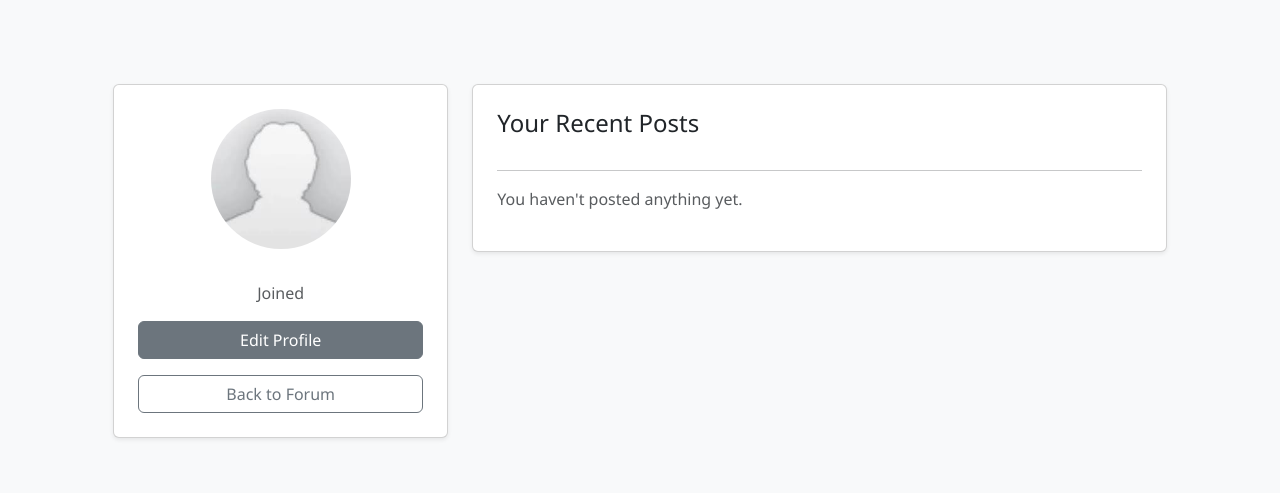
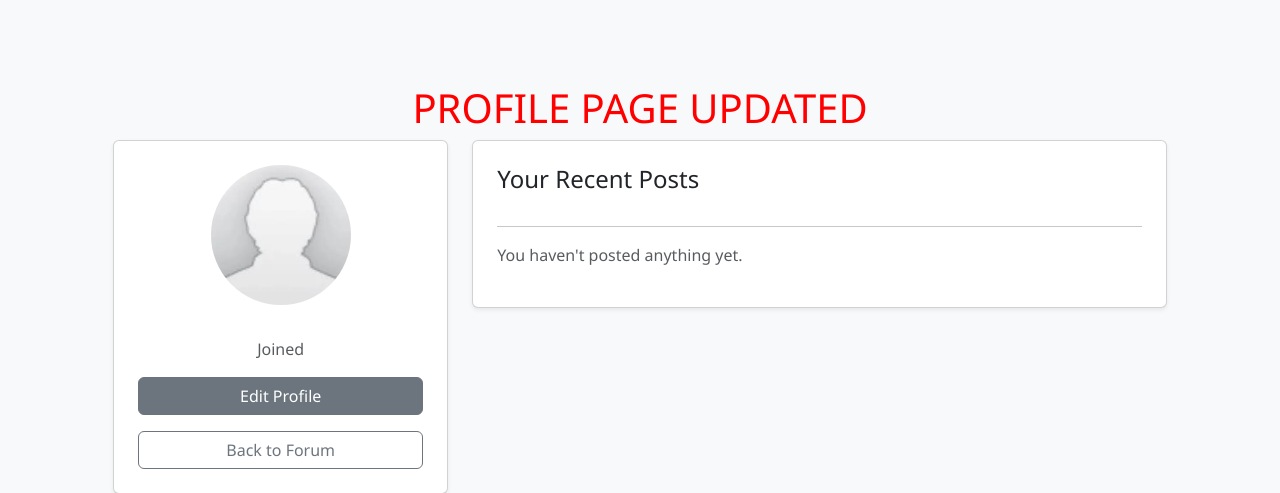
Before and after one commit to mario14guajardo/django-app, a Django app: template myapp/templates/myapp/user_profile.html in a window 1280 px wide. Shown: the part 96-589 px from the top of the page. Run offline with Django 5.2, Linux system fonts and the light colour scheme; the template is opened without the code that fills it, so the values that code supplies are empty.

Commit message:
Update user_profile.html

```diff
--- a/myapp/templates/myapp/user_profile.html
+++ b/myapp/templates/myapp/user_profile.html
@@ -3,6 +3,7 @@
 
 {% block content %}
 <div class="container-fluid px-5 mt-5">
+    <h1 style="color:red; text-align:center;">PROFILE PAGE UPDATED</h1>
 
     <div class="row g-4">
 
```
